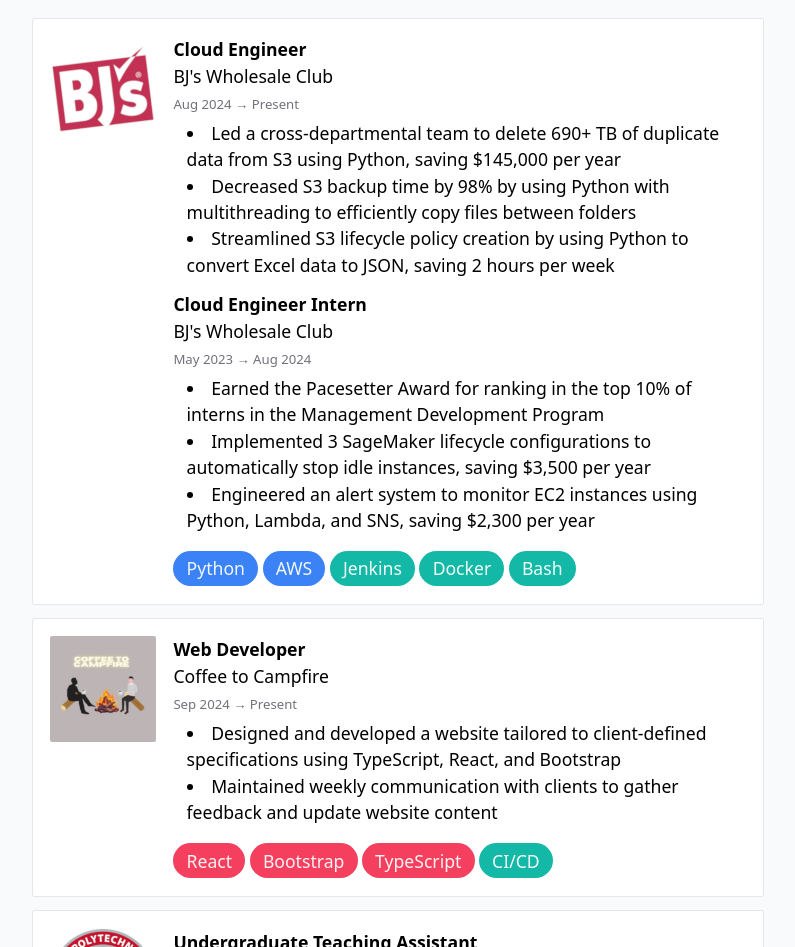
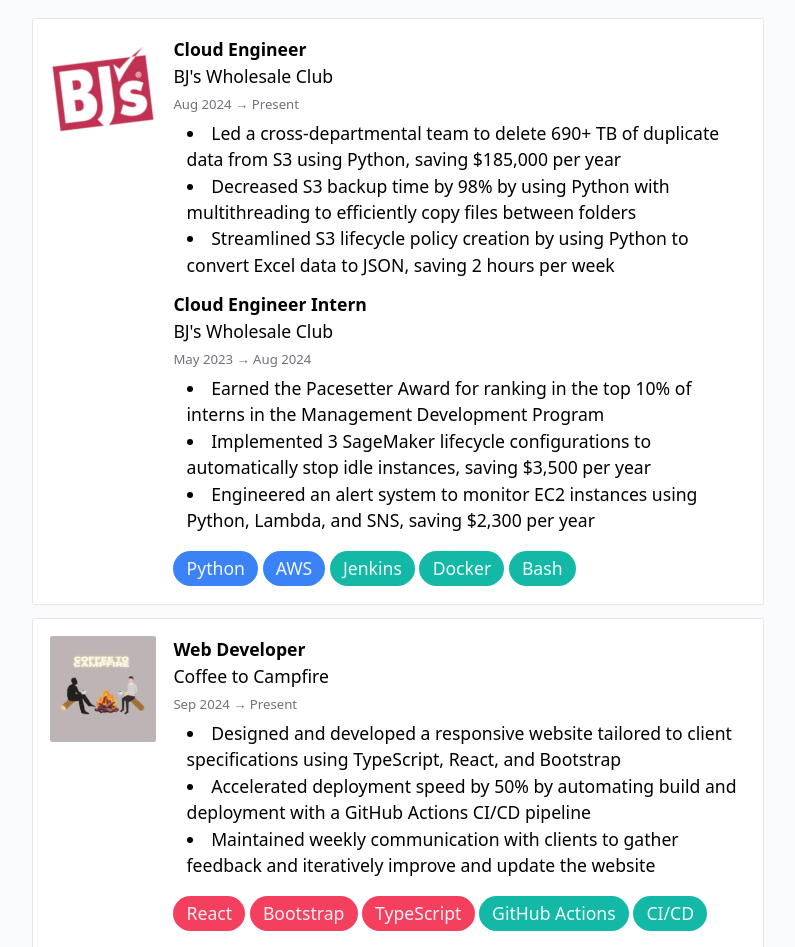
Before and after one commit to willdufault/portfolio, a React (Vite) app: page / in a window 1280 px wide. Shown: the part 365-1312 px from the top of the page, without its empty margins (242-1037 px from the left). Built offline with nearby package versions, Linux system fonts and the light colour scheme.

Commit message:
updated experiences

```diff
--- a/src/components/Experience/index.tsx
+++ b/src/components/Experience/index.tsx
@@ -36,7 +36,7 @@
         {
           title: 'Cloud Engineer',
           description: [
-            'Led a cross-departmental team to delete 690+ TB of duplicate data from S3 using Python, saving $145,000 per year',
+            'Led a cross-departmental team to delete 690+ TB of duplicate data from S3 using Python, saving $185,000 per year',
             'Decreased S3 backup time by 98% by using Python with multithreading to efficiently copy files between folders',
             'Streamlined S3 lifecycle policy creation by using Python to convert Excel data to JSON, saving 2 hours per week',
           ],
@@ -61,6 +61,7 @@
         ['React', 'frontend'],
         ['Bootstrap', 'frontend'],
         ['TypeScript', 'frontend'],
+        ['GitHub Actions', 'devops'],
         ['CI/CD', 'devops'],
       ],
       imageSrc: ctcLogo,
@@ -68,8 +69,9 @@
         {
           title: 'Web Developer',
           description: [
-            'Designed and developed a website tailored to client-defined specifications using TypeScript, React, and Bootstrap',
-            'Maintained weekly communication with clients to gather feedback and update website content',
+            'Designed and developed a responsive website tailored to client specifications using TypeScript, React, and Bootstrap',
+            'Accelerated deployment speed by 50% by automating build and deployment with a GitHub Actions CI/CD pipeline',
+            'Maintained weekly communication with clients to gather feedback and iteratively improve and update the website',
           ],
           startDate: 'Sep 2024',
           endDate: 'Present',
--- a/src/components/Skills/index.tsx
+++ b/src/components/Skills/index.tsx
@@ -47,6 +47,7 @@
   const devopsSkills: string[] = [
     'Git',
     'Jenkins',
+    'GitHub Actions',
     'Docker',
     'Bash',
     'Linux',
```
